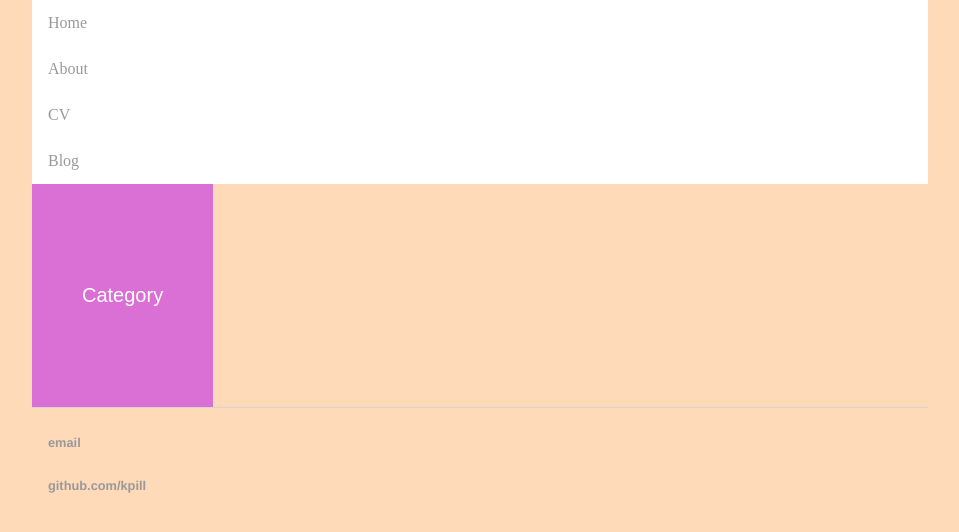
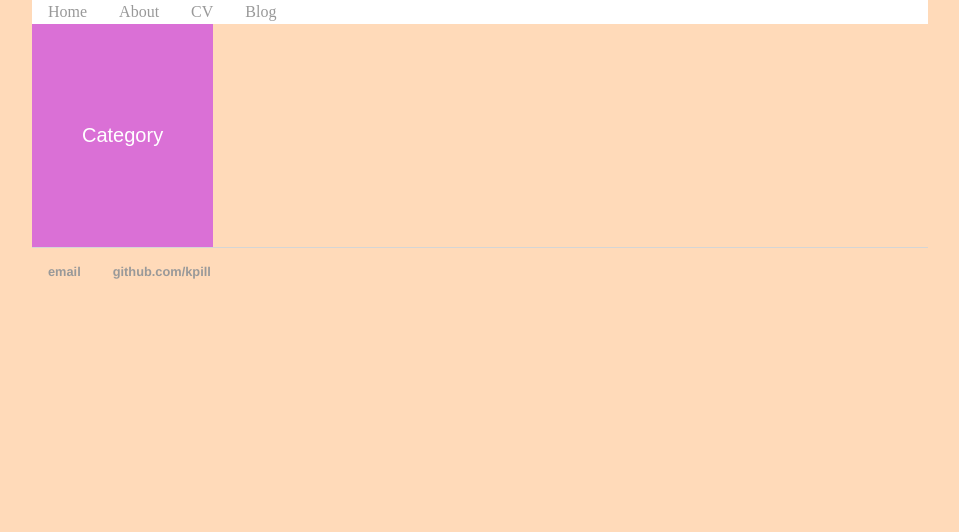
Before and after one commit to kpill/kpill.github.io, a Jekyll site: the page built from index.html, in a window 1280 px wide. Shown: the top 532 px of the page, without its empty margins (160-1119 px from the left). Built offline with Jekyll 4.4.1, drawn with Linux system fonts in a browser that asks for light colours.

Commit message:
Update main.css
Trying to make a navigation bar.

```diff
--- a/css/main.css
+++ b/css/main.css
@@ -13,18 +13,17 @@ nav ul {
     list-style-type: none;
     margin: 0;
     padding: 0;
-    width: 100%;
     overflow: hidden;
     background-color: white;
 }
-nav ul li, footer ul li {
-    display: inline;
+nav li, footer li {
+    float: left;
 }
 a {
     text-decoration: none;
     color: #999;
     display: block;
-    padding: 14px 16px;
+    padding: 3px 16px;
 }
 a:hover {
     color: blue;
```
